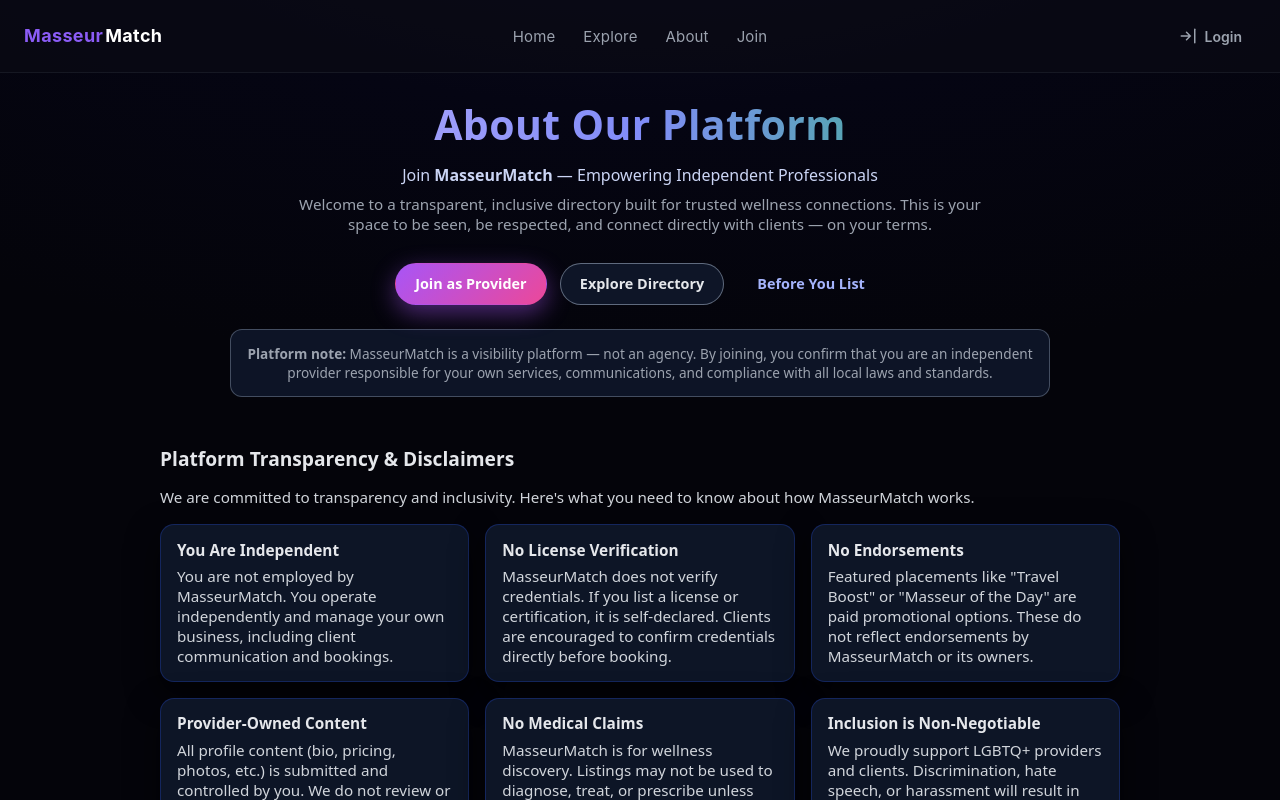
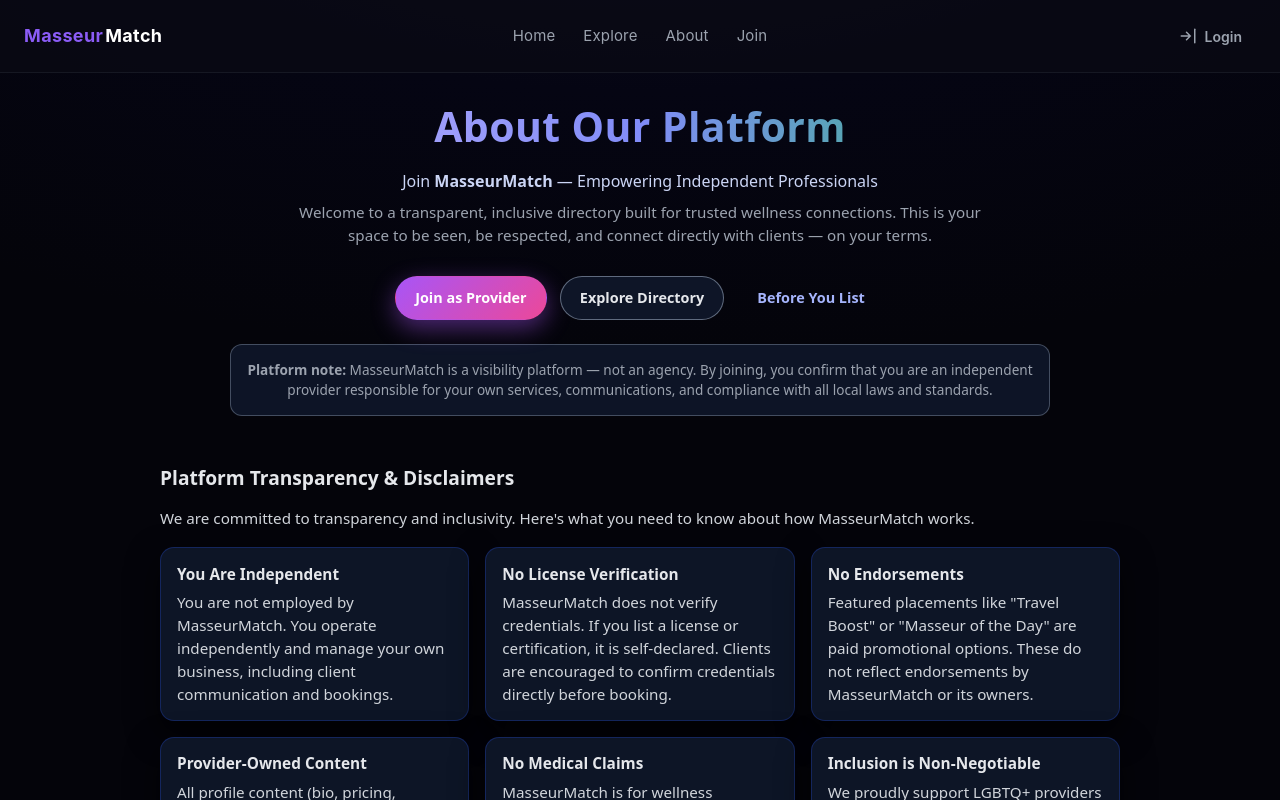
Before and after one commit to X-RANKFLOW-MEDIA-GROUP/MasseurMatch-usa, a Next.js app: page /about in a window 1280 px wide. Shown: the top 800 px of the page. Built offline with nearby package versions, Linux system fonts and the light colour scheme; no server answers.

Commit message:
Atualiação: Explorer com Maps 05

```diff
--- a/app/globals.css
+++ b/app/globals.css
@@ -1,3 +1,5 @@
+@import "tailwindcss";
+
 /* ===========================
    THEME / BASE VARIABLES
    =========================== */
@@ -70,7 +72,7 @@ body {
   height: 38px;
   padding: 0 14px;
   border-radius: 999px;
-  background: #23252E;
+  background: #23252e;
   color: var(--text);
   font-weight: 700;
   border: 1px solid transparent;
@@ -98,7 +100,7 @@ body {
 }
 
 .btn--ghost:hover {
-  background: #14161C;
+  background: #14161c;
 }
 
 .btn--accent {
```
